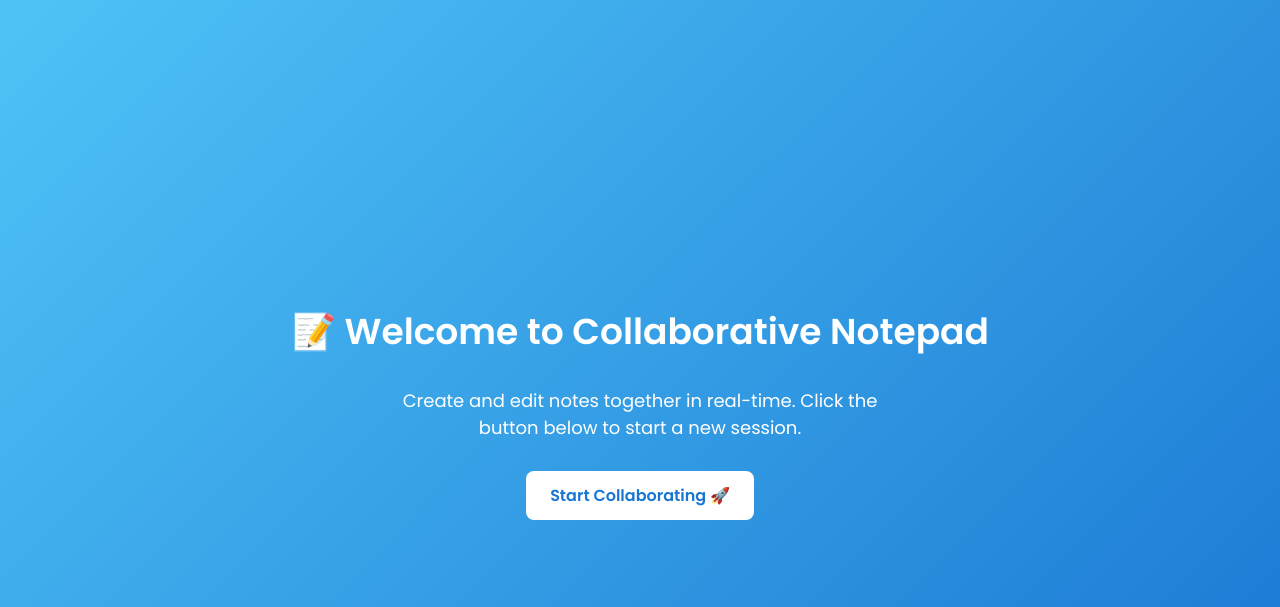
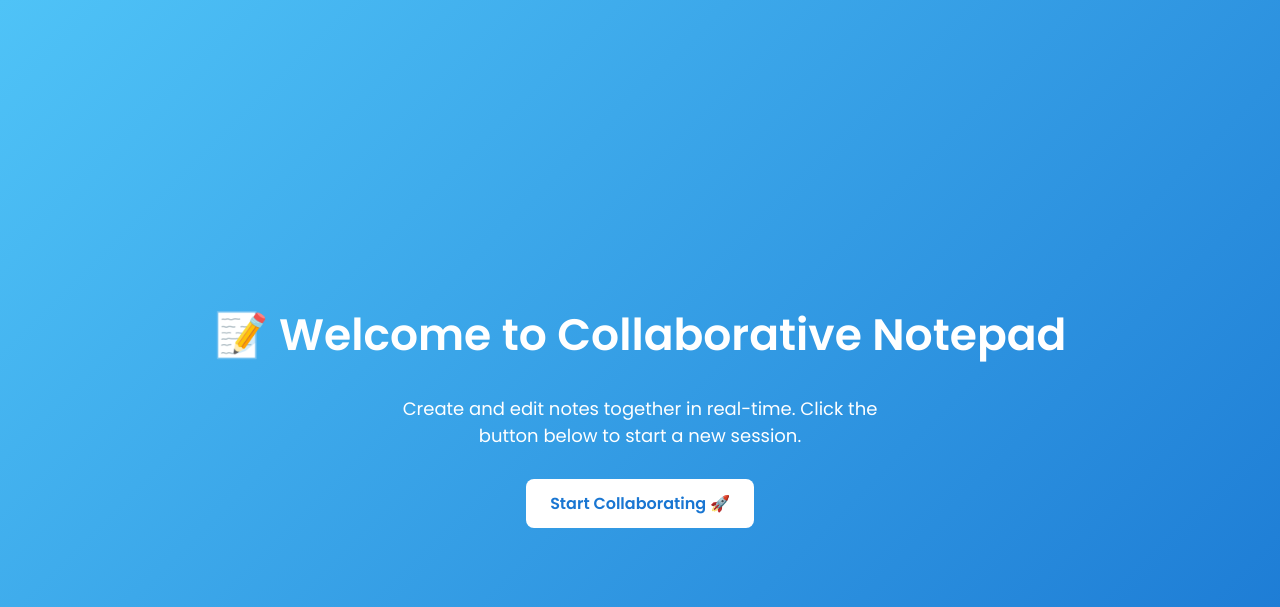
Before and after one commit to shinjansarkar/Collaborative-Notepad, a Flask app: page / in a window 1280 px wide. Shown: the top 607 px of the page. Run offline with Flask 3, Linux system fonts and the light colour scheme.

Commit message:
update landing page

```diff
--- a/templates/landing.html
+++ b/templates/landing.html
@@ -20,7 +20,7 @@
     }
 
     h1 {
-      font-size: 36px;
+      font-size: 44px;
       margin-bottom: 10px;
     }
 
@@ -43,6 +43,7 @@
 
     a.button:hover {
       background: #f0f0f0;
+      transform: scale(1.05);
     }
   </style>
 </head>
```
